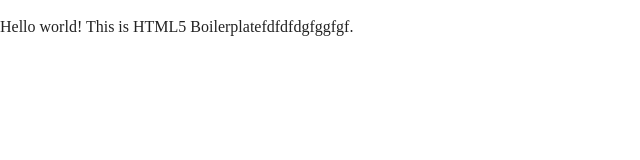
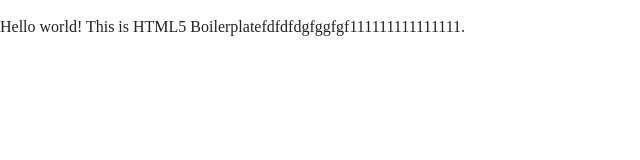
Before and after one commit to mikepro44/GitTestProject, a plain HTML site: page index.html in a window 1280 px wide. Shown: the whole page, without its empty margins (0-640 px from the left). Drawn offline with nearby package versions, Linux system fonts and the light colour scheme.

Commit message:
hhh
hhhh

```diff
--- a/index.html
+++ b/index.html
@@ -20,7 +20,7 @@
         <![endif]-->
 
         <!-- Add your site or application content here -->
-        <p>Hello world! This is HTML5 Boilerplatefdfdfdgfggfgf.</p>
+        <p>Hello world! This is HTML5 Boilerplatefdfdfdgfggfgf111111111111111.</p>
         <script src="js/vendor/modernizr-3.5.0.min.js"></script>
         <script src="https://code.jquery.com/jquery-3.2.1.min.js" integrity="sha256-hwg4gsxgFZhOsEEamdOYGBf13FyQuiTwlAQgxVSNgt4=" crossorigin="anonymous"></script>
         <script>window.jQuery || document.write('<script src="js/vendor/jquery-3.2.1.min.js"><\/script>')</script>
```
